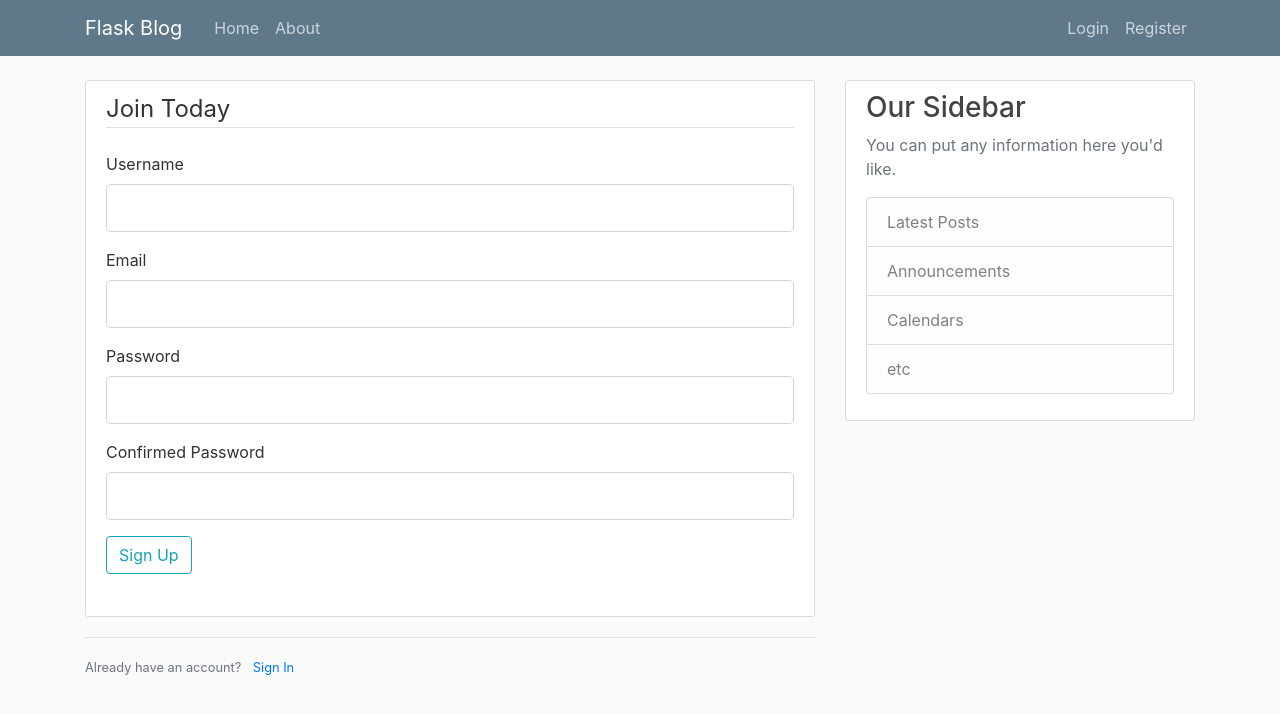
After one commit to Gerj17/learning-flask, a Flask app: page /register in a window 1280 px wide. The commit adds this page. Shown: the top 714 px of the page. Run offline with Flask 2, Linux system fonts and the light colour scheme; some libraries are stand-ins or nearby versions.

Commit message:
Forms and user input

```diff
--- a/Flask_Blog/flaskblog.py
+++ b/Flask_Blog/flaskblog.py
@@ -1,5 +1,7 @@
-from flask import Flask , render_template,url_for
+from flask import Flask , render_template,url_for, flash,redirect
+from forms import RegistrationForm, LoginForm
 app = Flask(__name__)
+app.config["SECRET_KEY"] = "3916e55655b401e59036582dfbef0692"
 
 posts = [
     {
@@ -27,6 +29,26 @@ def home():
 def about():
     return render_template("about.html",title="About")
 
+@app.route("/register",methods=["GET","POST"])
+def register():
+    form = RegistrationForm()
+    if form.validate_on_submit():
+        flash(f"Account created for {form.username.data}!","success")
+        return redirect(url_for('home'))
+    return render_template("register.html",title="Register",form=form)
+
+@app.route("/login",methods=["GET","POST"])
+def login():
+    form = LoginForm()
+    if form.validate_on_submit():
+        if form.email.data ==  "admin@blog.com" and form.password.data == "password":
+            flash("You have been logged in! ","success")
+            return redirect(url_for("home"))
+        else:
+            flash("Login Unsuccessful. Please check username and password ","danger")
+    return render_template("login.html",title="Login",form=form)
+
+
 
 if __name__ == '__main__':
     app.run(debug=True)
--- /dev/null
+++ b/Flask_Blog/forms.py
@@ -0,0 +1,18 @@
+from flask_wtf import FlaskForm
+from wtforms import StringField,PasswordField,SubmitField,BooleanField
+from wtforms.validators import DataRequired, Length, Email , EqualTo
+
+class RegistrationForm(FlaskForm):
+    username = StringField("Username",validators=[DataRequired(),Length(min=2,max=20)])
+    email = StringField("Email",validators=[DataRequired(),Email()])
+    password = PasswordField("Password",validators=[DataRequired()])
+    confirm_password = PasswordField("Confirmed Password",validators=[DataRequired(),EqualTo("password")])
+
+    submit = SubmitField("Sign Up")
+
+class LoginForm(FlaskForm):
+    email = StringField("Email",validators=[DataRequired(),Email()])
+    password = PasswordField("Password",validators=[DataRequired(),Length(min=8)])
+    remember = BooleanField("Remember Me ")
+
+    submit = SubmitField("Login")
--- a/Flask_Blog/templates/layout.html
+++ b/Flask_Blog/templates/layout.html
@@ -26,13 +26,13 @@
           </button>
           <div class="collapse navbar-collapse" id="navbarToggle">
             <div class="navbar-nav mr-auto">
-              <a class="nav-item nav-link" href="/">Home</a>
-              <a class="nav-item nav-link" href="/about">About</a>
+              <a class="nav-item nav-link" href="{{ url_for('home') }}">Home</a>
+              <a class="nav-item nav-link" href="{{ url_for('about') }}">About</a>
             </div>
             <!-- Navbar Right Side -->
             <div class="navbar-nav">
-              <a class="nav-item nav-link" href="/login">Login</a>
-              <a class="nav-item nav-link" href="/register">Register</a>
+              <a class="nav-item nav-link" href="{{ url_for('login') }}">Login</a>
+              <a class="nav-item nav-link" href="{{ url_for('register') }}">Register</a>
             </div>
           </div>
         </div>
@@ -41,7 +41,17 @@
     <main role="main" class="container">
       <div class="row">
         <div class="col-md-8">
-          {% block content %}{% endblock %}
+          {% with messages = get_flashed_messages(with_categories=true) %}
+            {% if messages%}
+              {% for category, message in messages%}
+                <div class="alert alert-{{ category}} ">
+                  {{message}}
+                </div>
+              {%endfor%}
+            {% endif%}
+          {% endwith%}
+
+          {% block content %}  {% endblock %}
         </div>
         <div class="col-md-4">
           <div class="content-section">
--- /dev/null
+++ b/Flask_Blog/templates/register.html
@@ -0,0 +1,75 @@
+
+{% extends "layout.html" %}
+{% block content %}
+    <div class="content-section">
+        <form action="" method="post">
+            {{form.hidden_tag()}}
+            <fieldset class="form-group">
+                <legend class="border-bottom mb-4"> Join Today </legend>
+                <div class="form-group">
+                    {{form.username.label(class="form-control-label")}}
+                    {% if form.username.errors %}
+                        {{ form.username(class="form-control form-control-lg is-invalid") }}
+                        <div class="invalid-feedback">
+                            {% for error in form.username.errors  %}
+                                <span> {{error}} </span>
+                            {% endfor %}
+                        </div>
+                    {%else%}
+                        {{form.username(class="form-control form-control-lg")}}
+                    {% endif %}
+                </div>
+                <div class="form-group">
+                    {{form.email.label(class="form-control-label")}}
+                    {% if form.email.errors %}
+                        {{ form.email(class="form-control form-control-lg is-invalid") }}
+                        <div class="invalid-feedback">
+                            {% for error in form.email.errors  %}
+                                <span> {{error}} </span>
+                            {% endfor %}
+                        </div>
+                    {%else%}
+                        {{form.email(class="form-control form-control-lg")}}
+                    {% endif %}
+                </div>
+                <div class="form-group">
+                    {{form.password.label(class="form-control-label")}}
+                    {% if form.password.errors %}
+                        {{ form.password(class="form-control form-control-lg is-invalid") }}
+                        <div class="invalid-feedback">
+                            {% for error in form.password.errors  %}
+                                <span> {{error}} </span>
+                            {% endfor %}
+                        </div>
+                    {%else%}
+                        {{form.password(class="form-control form-control-lg")}}
+                    {% endif %}
+                </div>
+                <div class="form-group">
+                    {{form.confirm_password.label(class="form-control-label")}}
+                    {% if form.confirm_password.errors %}
+                        {{ form.confirm_password(class="form-control form-control-lg is-invalid") }}
+                        <div class="invalid-feedback">
+                            {% for error in form.confirm_password.errors  %}
+                                <span> {{error}} </span>
+                            {% endfor %}
+                        </div>
+                    {%else%}
+                        {{form.confirm_password(class="form-control form-control-lg")}}
+                    {% endif %}
+                </div>
+                <div class="form-group">
+                    {{form.submit(class="btn btn-outline-info")}}
+                </div>
+            </fieldset>
+        </form>
+    </div>
+
+    <div class="border-top pt-3">
+        <small class="text-muted">
+            Already have an account? <a href=" {{url_for('login') }} " class="ml-2"> Sign In </a>
+        </small>
+
+
+    </div>
+{% endblock content %}
```
Also changed, not shown: Flask_Blog/templates/login.html (added, +56 -0 lines).
